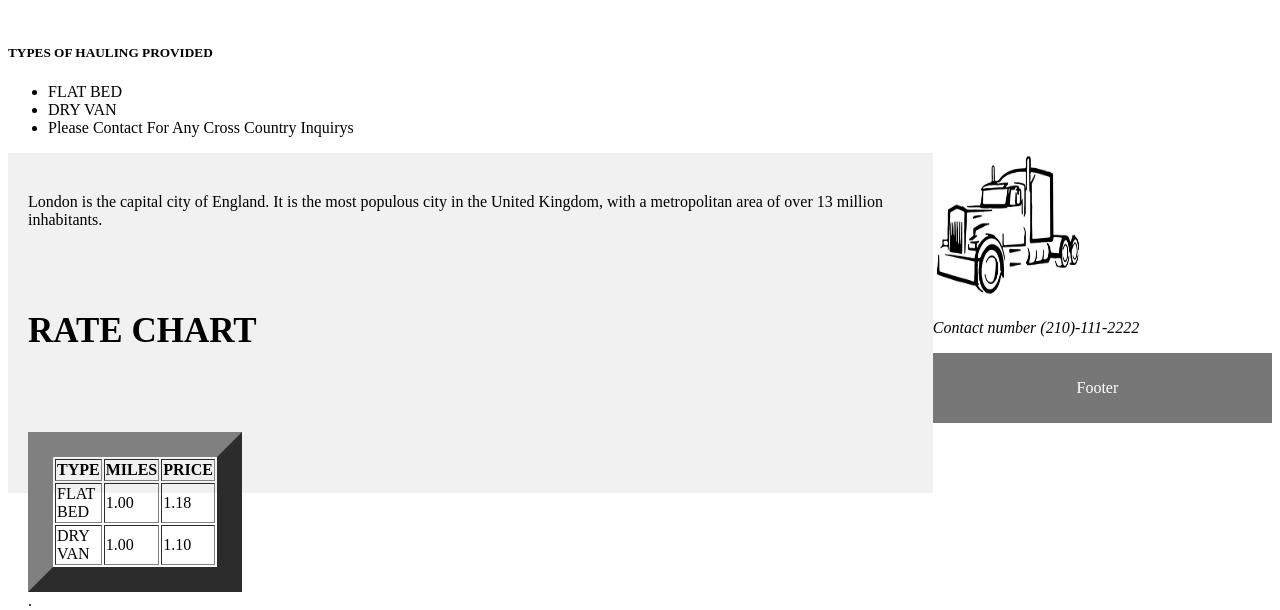
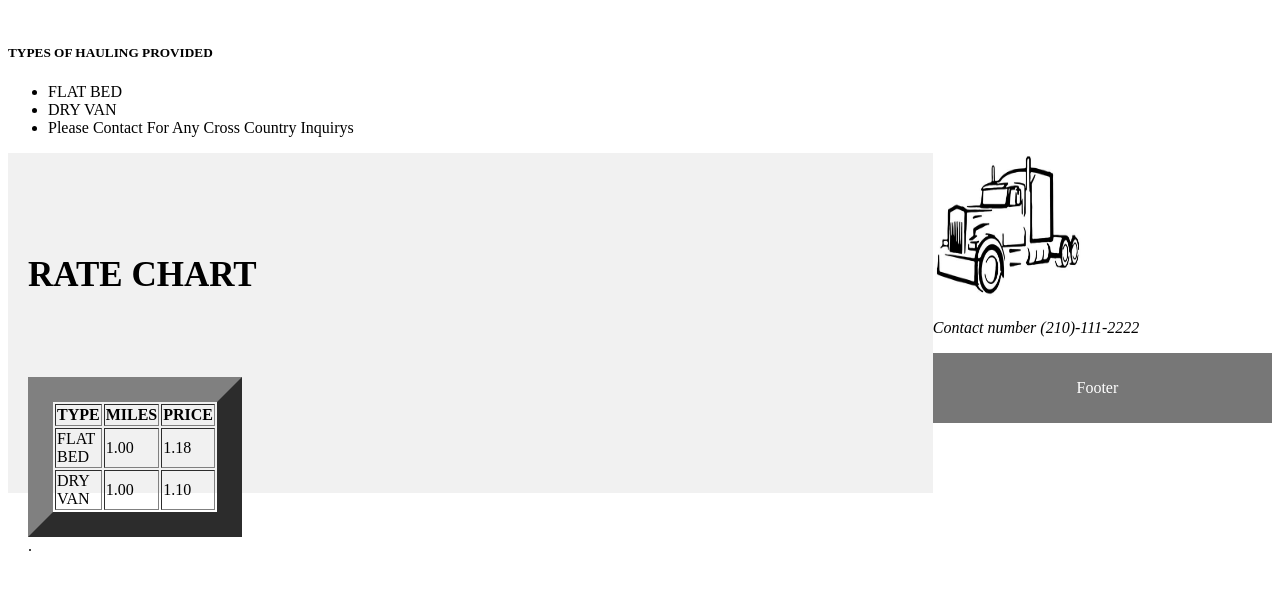
Before and after one commit to eperez490/html1, a plain HTML site: page index.html in a window 1280 px wide. Shown: the part 773-1383 px from the top of the page. After the commit the page ends 1328 px from the top, so only its background shows below. Drawn offline with Linux system fonts and the light colour scheme.

Commit message:
Update index.html

```diff
--- a/index.html
+++ b/index.html
@@ -46,7 +46,6 @@ article {
 </ul>
  <article>
     <h1></h1>
-    <p>London is the capital city of England. It is the most populous city in the  United Kingdom, with a metropolitan area of over 13 million inhabitants.</p>
     <table border="25%" width="20%" >
 	 <tr>
 	  <h6 style="font-size: 35px;">RATE CHART</h6>
```
